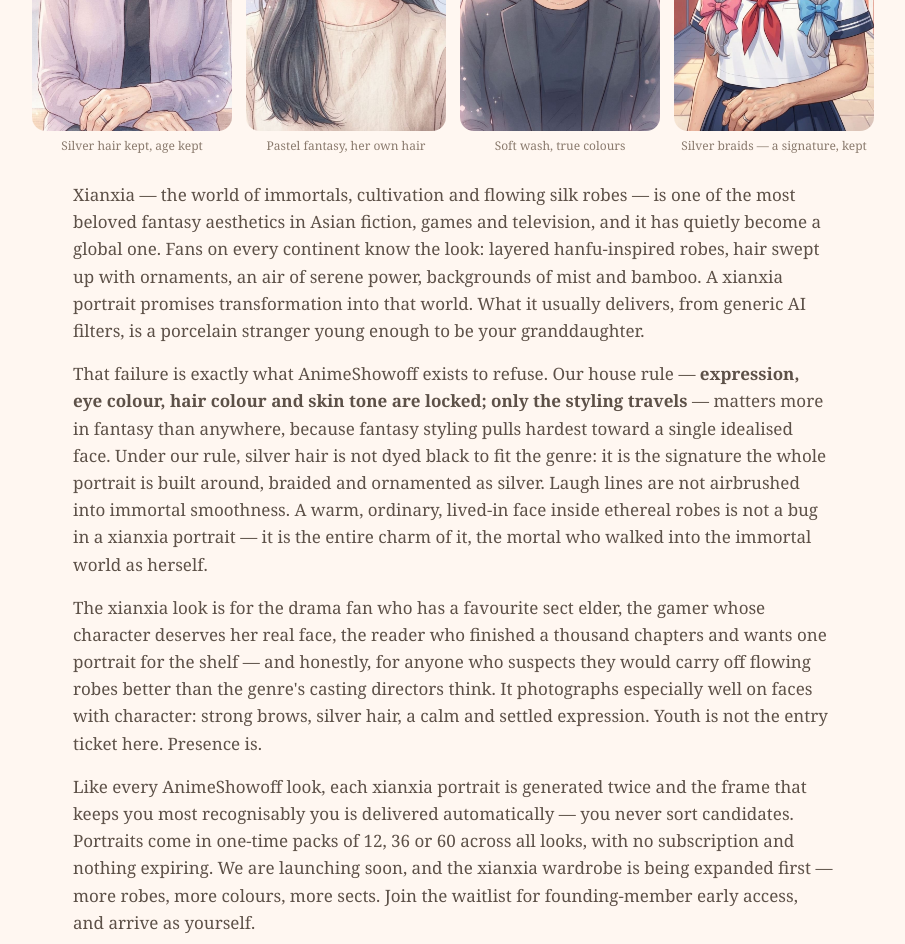
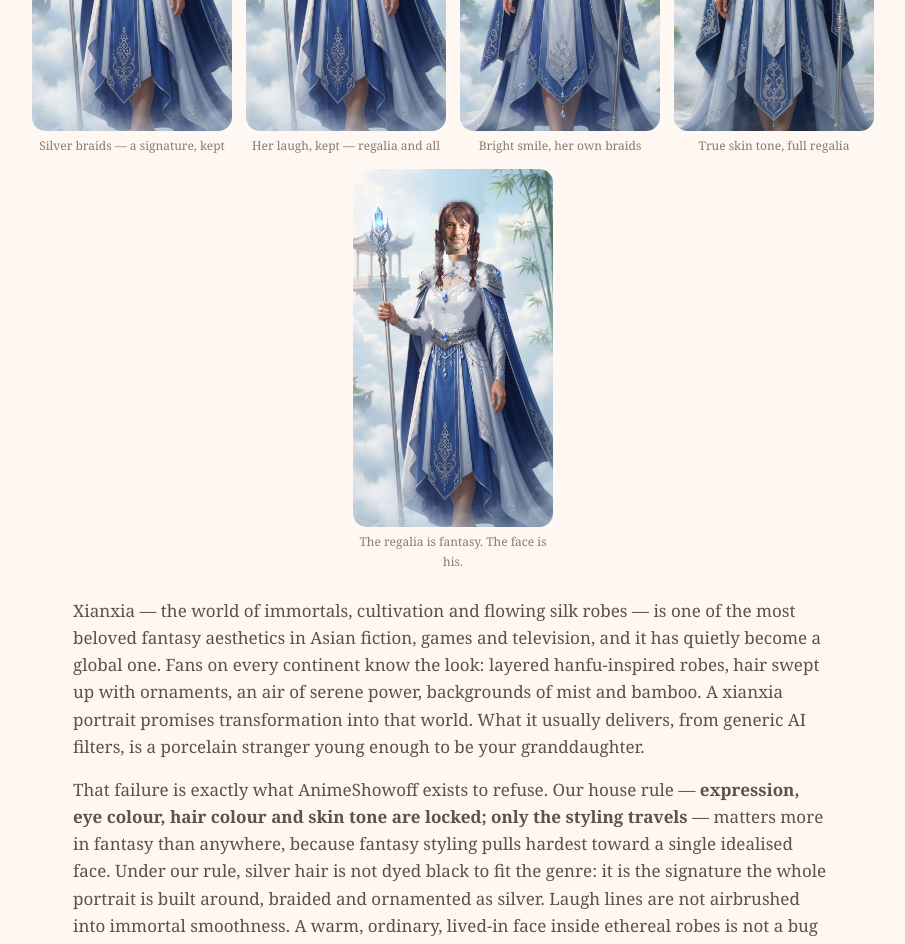
Before and after one commit to drrootBro/animeshowoff, a plain HTML site: page xianxia/index.html in a window 1280 px wide. Shown: the part 640-1584 px from the top of the page, without its empty margins (187-1092 px from the left). Drawn offline with Linux system fonts and the light colour scheme.

Commit message:
Add files via upload

```diff
--- a/xianxia/index.html
+++ b/xianxia/index.html
@@ -10,7 +10,7 @@
 <meta property="og:title" content="Xianxia Portraits — AnimeShowoff">
 <meta property="og:description" content="Five thousand years of fantasy styling, one rule: the face stays yours. Xianxia portraits from a single photo.">
 <meta property="og:url" content="https://animeshowoff.com/xianxia/">
-<meta property="og:image" content="https://animeshowoff.com/assets/f4-shoujo.jpg">
+<meta property="og:image" content="https://animeshowoff.com/assets/f4-xianxia.jpg">
 <link rel="stylesheet" href="/style.css">
 </head>
 <body>
@@ -26,17 +26,18 @@
   </section>
 
   <div class="gallery">
-    <figure><img src="/assets/f4-shoujo.jpg" alt="Soft fantasy portrait of a silver-haired woman in her sixties, silver hair and gentle smile kept"><figcaption>Silver hair kept, age kept</figcaption></figure>
-    <figure><img src="/assets/f2-shoujo.jpg" alt="Pastel fantasy portrait of a young woman, long black hair and bright smile kept"><figcaption>Pastel fantasy, her own hair</figcaption></figure>
-    <figure><img src="/assets/f3-shoujo.jpg" alt="Soft watercolour fantasy portrait with true skin tone and eye colour"><figcaption>Soft wash, true colours</figcaption></figure>
-    <figure><img src="/assets/f4-realface.jpg" alt="Fantasy-styled portrait with silver twin braids — silver hair as the signature, not covered"><figcaption>Silver braids — a signature, kept</figcaption></figure>
+    <figure><img src="/assets/f4-xianxia.jpg" alt="Xianxia portrait of a silver-haired woman in her sixties — ornate blue-and-silver fantasy regalia, crystal staff, her silver twin braids and gentle smile kept"><figcaption>Silver braids — a signature, kept</figcaption></figure>
+    <figure><img src="/assets/f1-xianxia.jpg" alt="Xianxia portrait of a woman in her fifties — the same warm laugh, ornate fantasy regalia and crystal staff"><figcaption>Her laugh, kept — regalia and all</figcaption></figure>
+    <figure><img src="/assets/f2-xianxia.jpg" alt="Xianxia portrait of a young East Asian woman — bright smile and twin braids kept, flowing blue-and-white robes"><figcaption>Bright smile, her own braids</figcaption></figure>
+    <figure><img src="/assets/f3-xianxia.jpg" alt="Xianxia portrait of a Black woman in her thirties — true skin tone kept, sapphire-and-silver fantasy regalia"><figcaption>True skin tone, full regalia</figcaption></figure>
+    <figure><img src="/assets/male-xianxia.jpg" alt="Xianxia portrait of a man around fifty — deadpan expression and stubble kept under ornate fantasy regalia"><figcaption>The regalia is fantasy. The face is his.</figcaption></figure>
   </div>
 
   <div class="prose">
     <p>Xianxia — the world of immortals, cultivation and flowing silk robes — is one of the most beloved fantasy aesthetics in Asian fiction, games and television, and it has quietly become a global one. Fans on every continent know the look: layered hanfu-inspired robes, hair swept up with ornaments, an air of serene power, backgrounds of mist and bamboo. A xianxia portrait promises transformation into that world. What it usually delivers, from generic AI filters, is a porcelain stranger young enough to be your granddaughter.</p>
     <p>That failure is exactly what AnimeShowoff exists to refuse. Our house rule — <strong>expression, eye colour, hair colour and skin tone are locked; only the styling travels</strong> — matters more in fantasy than anywhere, because fantasy styling pulls hardest toward a single idealised face. Under our rule, silver hair is not dyed black to fit the genre: it is the signature the whole portrait is built around, braided and ornamented as silver. Laugh lines are not airbrushed into immortal smoothness. A warm, ordinary, lived-in face inside ethereal robes is not a bug in a xianxia portrait — it is the entire charm of it, the mortal who walked into the immortal world as herself.</p>
     <p>The xianxia look is for the drama fan who has a favourite sect elder, the gamer whose character deserves her real face, the reader who finished a thousand chapters and wants one portrait for the shelf — and honestly, for anyone who suspects they would carry off flowing robes better than the genre's casting directors think. It photographs especially well on faces with character: strong brows, silver hair, a calm and settled expression. Youth is not the entry ticket here. Presence is.</p>
-    <p>Like every AnimeShowoff look, each xianxia portrait is generated twice and the frame that keeps you most recognisably you is delivered automatically — you never sort candidates. Portraits come in one-time packs of 12, 36 or 60 across all looks, with no subscription and nothing expiring. We are launching soon, and the xianxia wardrobe is being expanded first — more robes, more colours, more sects. Join the waitlist for founding-member early access, and arrive as yourself.</p>
+    <p>Like every AnimeShowoff look, each xianxia portrait is generated twice and the frame that keeps you most recognisably you is delivered automatically — you never sort candidates. The portraits on this page are real outputs from our pipeline, on the same demo faces as the rest of the site. Xianxia is <strong>New in the wardrobe</strong>: it is shown here as a preview and is not part of the launch packs — the launch lineup is Anime Braids, Star Eyes, Shoujo, Witch, Maid and Vampire, in one-time packs with no subscription and nothing expiring. We are launching soon. Join the waitlist for founding-member early access, and we will write when the xianxia wardrobe opens. Arrive as yourself.</p>
   </div>
 
   <section class="center">
```
Also changed, not shown: cosplay/index.html (+4 -1 lines), index.html (+10 -0 lines), assets/f1-kimono.jpg (added), assets/f1-xianxia.jpg (added), assets/f2-kimono.jpg (added), assets/f2-xianxia.jpg (added), assets/f3-kimono.jpg (added), assets/f3-xianxia.jpg (added), assets/f4-kimono.jpg (added), assets/f4-xianxia.jpg (added), assets/male-kimono.jpg (added), assets/male-xianxia.jpg (added), 2 other files.
